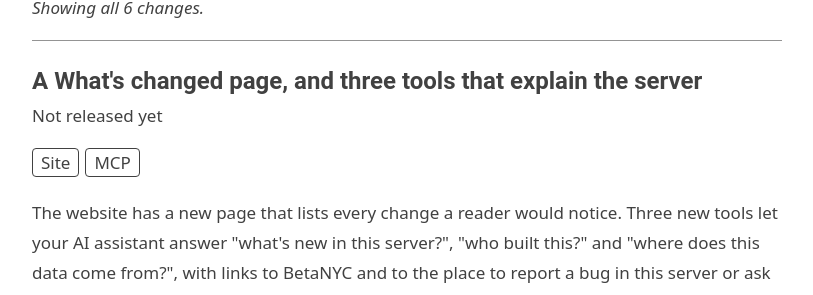
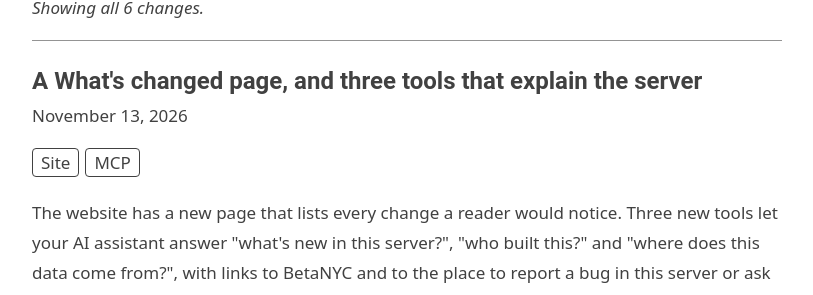
Before and after one commit to BetaNYC/nyc-311-mcp, a Jekyll site: the page built from docs/whats-changed.html, in a window 1280 px wide and 900 px high, scrolled down 423 px. Shown: the part 156-451 px from the top of the window, without its empty margins (128-941 px from the left). Built offline with Jekyll 4.4.1, drawn with Linux system fonts in a browser that asks for light colours.

Commit message:
Release day: 1.3.0 (#36)
Dates the 1.3.0 entry 2026-11-13 in WHATS-CHANGED.md and CHANGELOG.md,
adds the dated anchor to the entry's MCP version link, and rebuilds
docs/whats-changed.html. No code changes.

Co-authored-by: Claude Fable 5.2 <noreply@anthropic.com>

```diff
--- a/docs/whats-changed.html
+++ b/docs/whats-changed.html
@@ -39,14 +39,14 @@ title: "What's changed"
 </fieldset>
 </div>
 <p class="wc-status" role="status" aria-live="polite" aria-atomic="true">Showing all 6 changes.</p>
-<article class="wc-entry" id="unreleased-a-whats-changed-page-and-three-tools-that-explain-the-server" data-tags="Site MCP" aria-labelledby="unreleased-a-whats-changed-page-and-three-tools-that-explain-the-server-title">
-<h2 id="unreleased-a-whats-changed-page-and-three-tools-that-explain-the-server-title">A What&#x27;s changed page, and three tools that explain the server</h2>
-<p class="wc-meta">Not released yet</p>
+<article class="wc-entry" id="2026-11-13-a-whats-changed-page-and-three-tools-that-explain-the-server" data-tags="Site MCP" aria-labelledby="2026-11-13-a-whats-changed-page-and-three-tools-that-explain-the-server-title">
+<h2 id="2026-11-13-a-whats-changed-page-and-three-tools-that-explain-the-server-title">A What&#x27;s changed page, and three tools that explain the server</h2>
+<p class="wc-meta"><time datetime="2026-11-13">November 13, 2026</time></p>
 <p class="wc-tags"><span class="wc-visually-hidden">Tags: </span><span class="wc-tag">Site</span><span class="wc-visually-hidden">, </span><span class="wc-tag">MCP</span></p>
 <p>The website has a new page that lists every change a reader would notice. Three new tools let your AI assistant answer &quot;what&#x27;s new in this server?&quot;, &quot;who built this?&quot; and &quot;where does this data come from?&quot;, with links to BetaNYC and to the place to report a bug in this server or ask for a new feature. The third names each source and its publisher, says whether the numbers are an official record or BetaNYC&#x27;s own, how current the data is, and where to check a number with the City. The same list of sources is published as a data catalog.</p>
-<p><strong>MCP version:</strong> <a href="https://github.com/BetaNYC/nyc-311-mcp/blob/HEAD/CHANGELOG.md">nyc-311-mcp 1.3.0</a></p>
+<p><strong>MCP version:</strong> <a href="https://github.com/BetaNYC/nyc-311-mcp/blob/HEAD/CHANGELOG.md#130---2026-11-13">nyc-311-mcp 1.3.0</a></p>
 <p><strong>More detail:</strong> <a href="https://betanyc.github.io/nyc-311-mcp/whats-changed.html">What&#x27;s changed on the website</a> · <a href="https://github.com/BetaNYC/nyc-311-mcp/blob/HEAD/DATA-SOURCES.json">Where the data comes from</a> · <a href="https://github.com/BetaNYC/nyc-311-mcp/blob/HEAD/data.json">Data catalog</a> · <a href="https://github.com/BetaNYC/nyc-311-mcp/blob/HEAD/CHANGELOG.md">Release notes</a></p>
-<p class="wc-permalink"><a href="#unreleased-a-whats-changed-page-and-three-tools-that-explain-the-server">Link to this change<span class="wc-visually-hidden">: A What&#x27;s changed page, and three tools that explain the server</span></a></p>
+<p class="wc-permalink"><a href="#2026-11-13-a-whats-changed-page-and-three-tools-that-explain-the-server">Link to this change<span class="wc-visually-hidden">: A What&#x27;s changed page, and three tools that explain the server</span></a></p>
 </article>
 <article class="wc-entry" id="2026-11-09-version-120-adds-17-tools-from-reporting-help-to-district-numbers" data-tags="MCP Data" aria-labelledby="2026-11-09-version-120-adds-17-tools-from-reporting-help-to-district-numbers-title">
 <h2 id="2026-11-09-version-120-adds-17-tools-from-reporting-help-to-district-numbers-title">Version 1.2.0 adds 17 tools, from reporting help to district numbers</h2>
```
Also changed, not shown: WHATS-CHANGED.md (+2 -2 lines), CHANGELOG.md.
